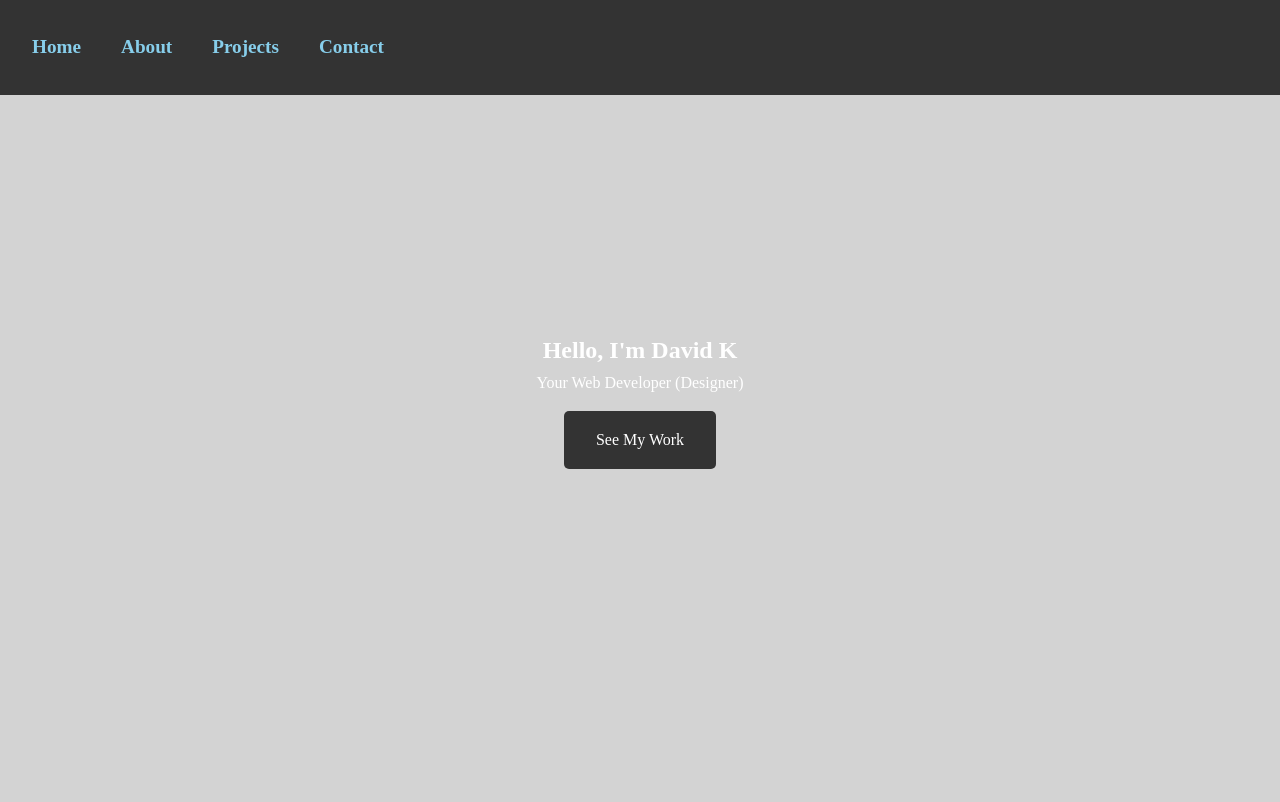
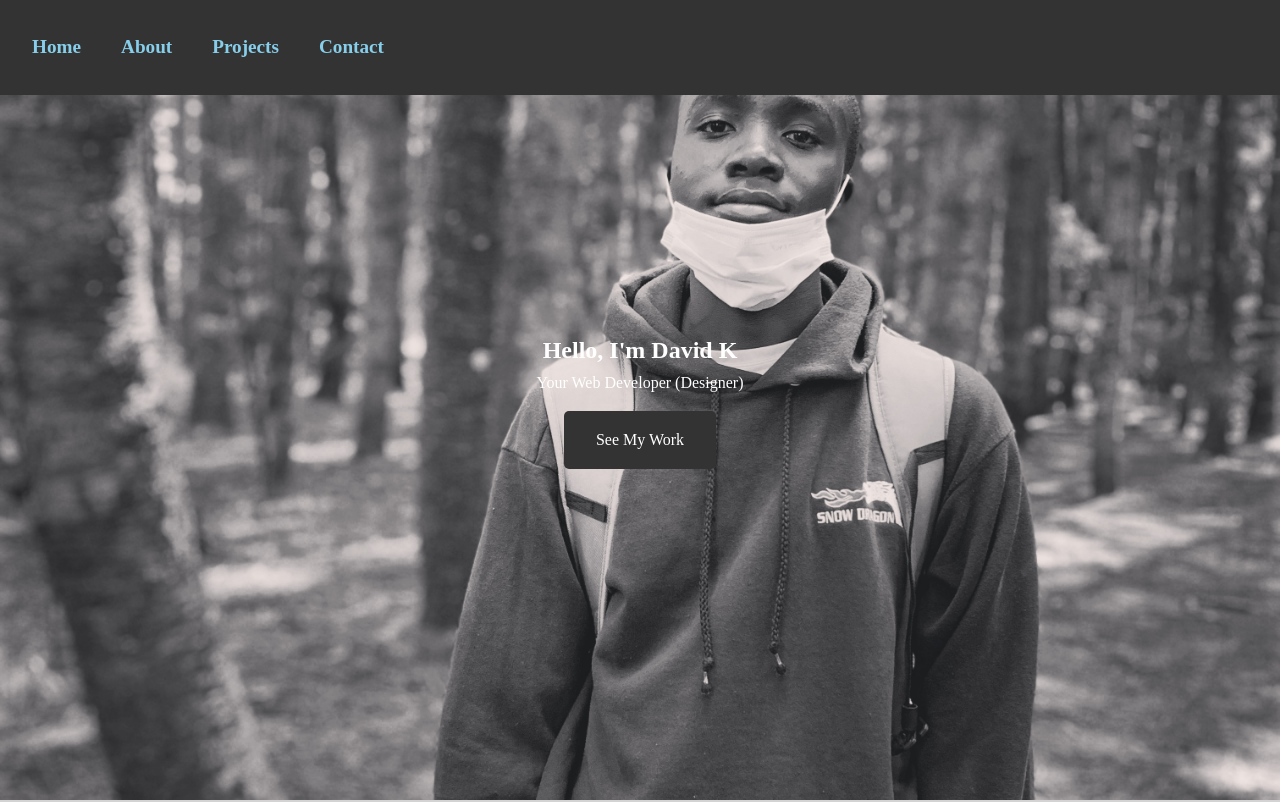
Before and after one commit to Nogrene/nogrene.github.io, a plain HTML site: page portfolio.html in a window 1280 px wide. Shown: the top 802 px of the page. Drawn offline with Linux system fonts and the light colour scheme.

Commit message:
Update portfolio.css

```diff
--- a/portfolio.css
+++ b/portfolio.css
@@ -81,7 +81,7 @@ header {
   justify-content: center;
   align-items: center;
   min-height: 100vh;
-  background: url('/Developer Dave/images/IMG_20210727_215621_247_045202.jpg') no-repeat center center/cover;
+  background: url('IMG_20210727_215621_247_045202.jpg') no-repeat center center/cover;
   color: white;
   text-align: center;
 }
```
